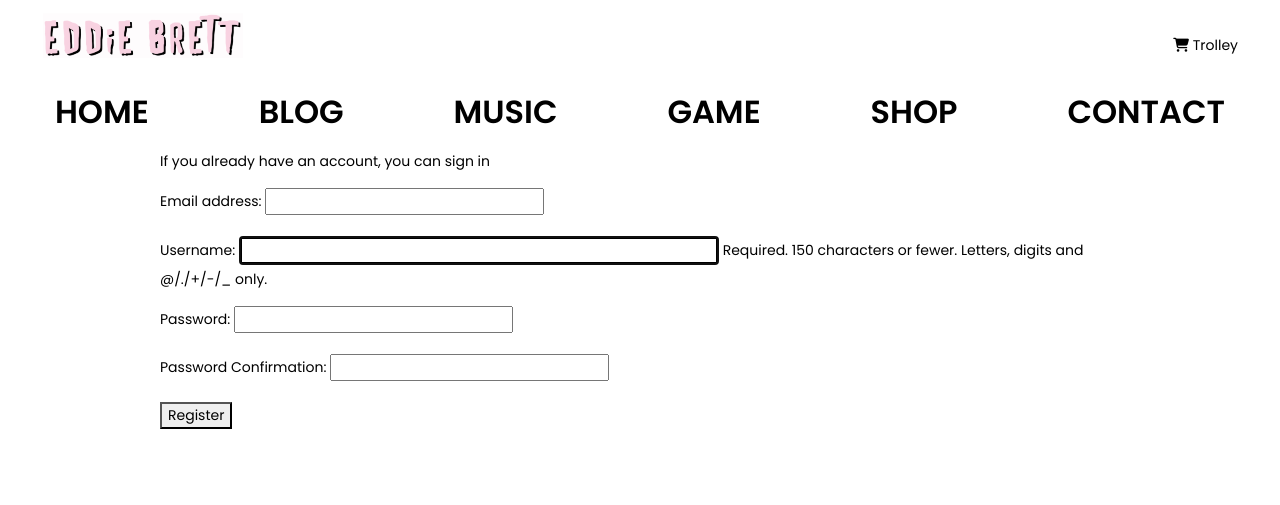
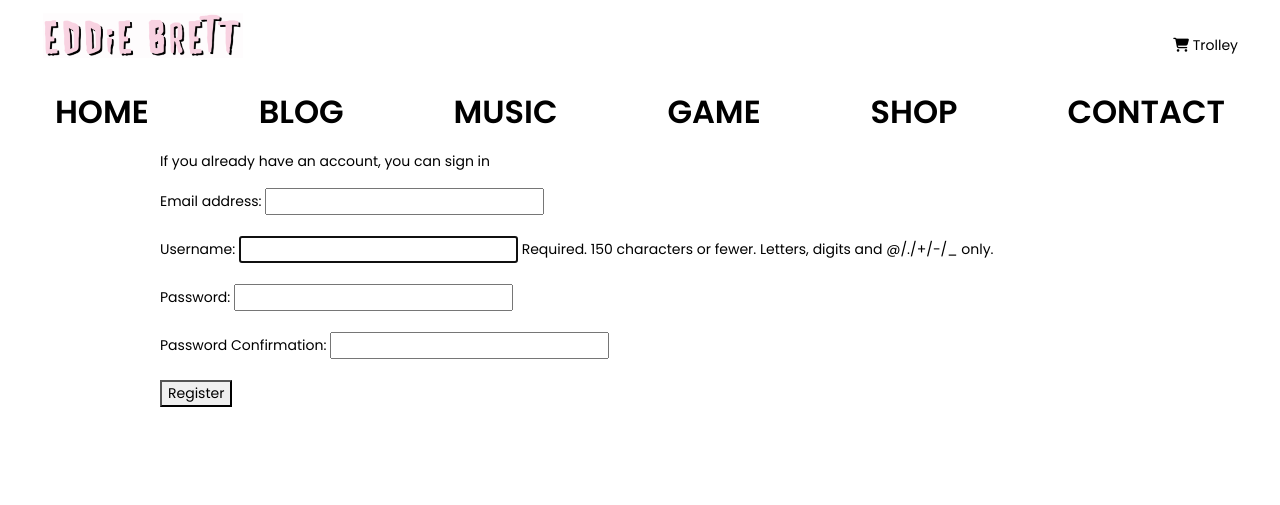
Before and after one commit to eddiebrett/eddiewebsite2020, a Django app: page /accounts/register/ in a window 1280 px wide. Shown: the top 505 px of the page. Run offline with Django 3.2, Linux system fonts and the light colour scheme; some libraries are stand-ins or nearby versions; some web fonts are replaced.

Commit message:
added styles

```diff
--- a/static/css/styles.css
+++ b/static/css/styles.css
@@ -209,9 +209,9 @@ footer {
 
 }
 
-input[type="text"] {
+/* input[type="text"] {
     width: 50%;
-}
+} */
 
 textarea {
     width: 100%;
@@ -459,9 +459,9 @@ left: 8px;
 
 
 /*----- formn -----*/
-input[type="text"] {
+/* input[type="text"] {
    border: 3px solid black;
-}
+} */
 
 textarea{
     border: 3px solid black;
```
